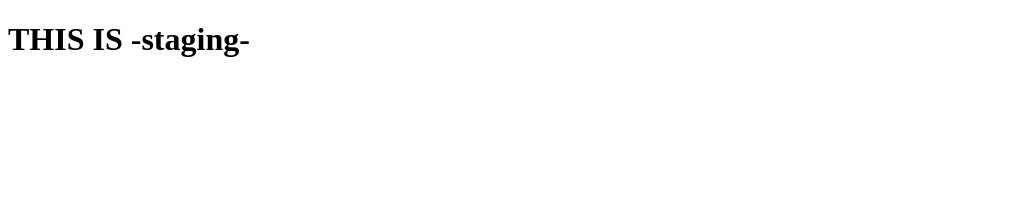
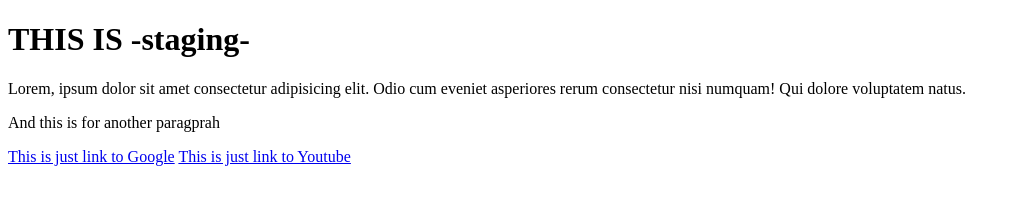
Before and after one commit to yusufhabibalfatha/Learn-deploy-hosting, a plain HTML site: page index.html in a window 1280 px wide. Shown: the whole page, without its empty margins (0-1020 px from the left). Drawn offline with Linux system fonts and the light colour scheme.

Commit message:
Change index.html

```diff
--- a/index.html
+++ b/index.html
@@ -11,5 +11,10 @@
 
     <h1>THIS IS -staging-</h1>
 
+    <p>Lorem, ipsum dolor sit amet consectetur adipisicing elit. Odio cum eveniet asperiores rerum consectetur nisi numquam! Qui dolore voluptatem natus.</p>
+    <p>And this is for another paragprah</p>
+    <a href="https://www.google.com">This is just link to Google</a>
+    <a href="https://www.youtube.com">This is just link to Youtube</a>
+
 </body>
 </html>
```
